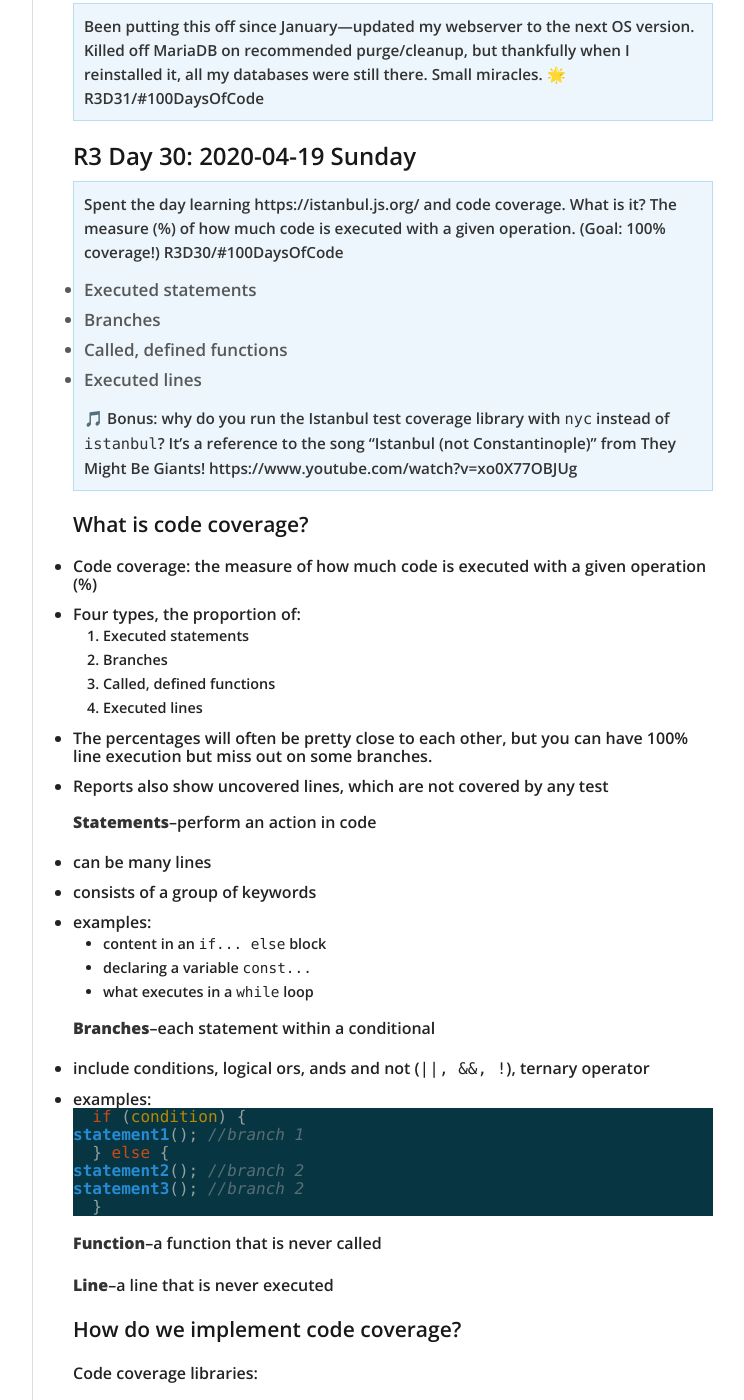
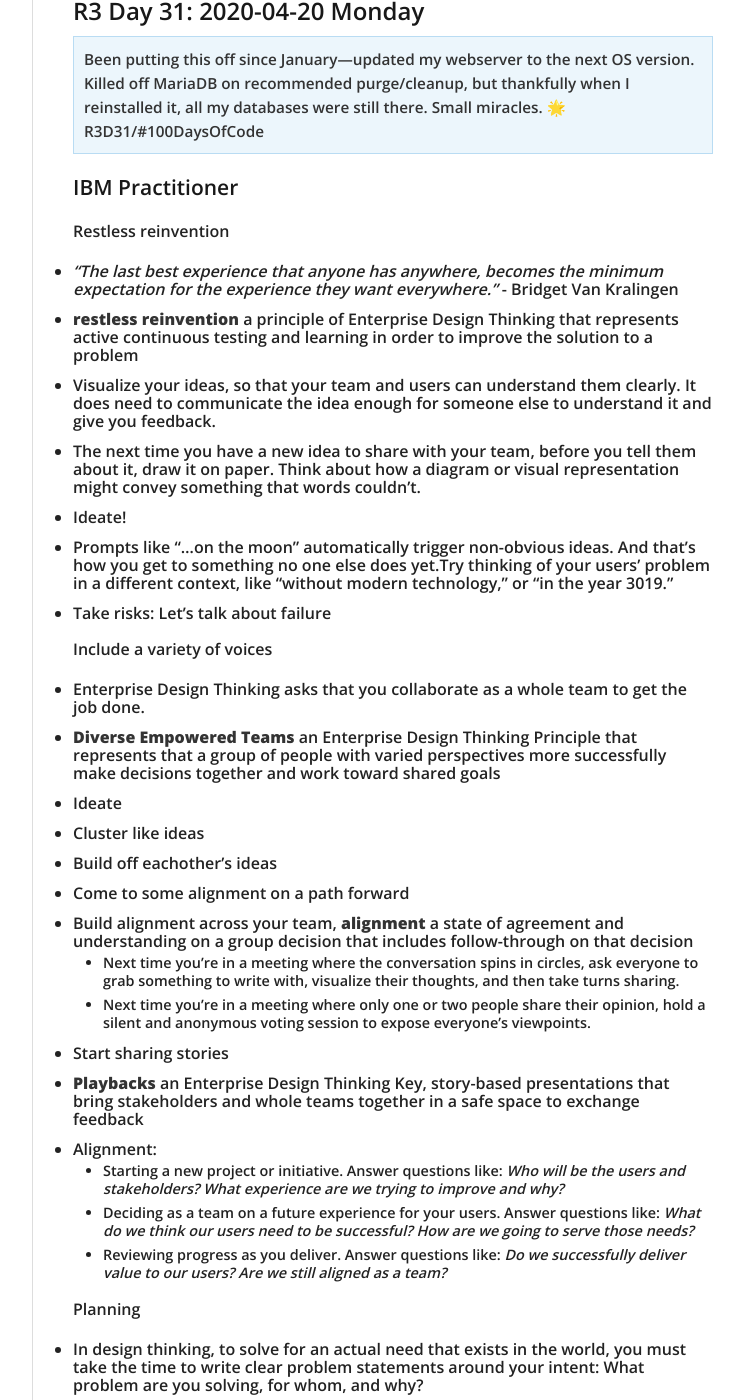
Before and after one commit to virtual/100daysofcode, a Jekyll site: the page built from index.md, in a window 1280 px wide and 1400 px high, scrolled down 1532 px. Shown: the whole window, without its empty margins (378-1122 px from the left). Built offline with Jekyll 4.4.1, drawn with Linux system fonts in a browser that asks for light colours; nearby versions of some CDN libraries; our own code applies the rules of GitHub Pages for plain Markdown files; some of the changed text lies outside the part shown.

Commit message:
finished ibm design enterprise practitioner badge

```diff
--- a/index.md
+++ b/index.md
@@ -46,6 +46,8 @@
   - Day 27: [Snaking Timeline](https://codepen.io/virtual/pen/bGVpdyN) ✓
 - Update webserver to support LetsEncrypt ACMEv2
   - Day 31: Updated to Debian 10 ✓
+- IBM Design Thinking
+  - Day 31: Practitioner Badge ✓
 - Animations / maniuplations with SVG
 - Create a game with an isometric view
 - Create a virtual pet site
@@ -63,6 +65,41 @@
 > Been putting this off since January—updated my webserver to the next OS version.
 >
 > Killed off MariaDB on recommended purge/cleanup, but thankfully when I reinstalled it, all my databases were still there. Small miracles. 🌟 R3D31/#100DaysOfCode
+
+### IBM Practitioner
+
+Restless reinvention
+
+- _“The last best experience that anyone has anywhere, becomes the minimum expectation for the experience they want everywhere.”_ - Bridget Van Kralingen
+- __restless reinvention__
+a principle of Enterprise Design Thinking that represents active continuous testing and learning in order to improve the solution to a problem
+- Visualize your ideas, so that your team and users can understand them clearly. It does need to communicate the idea enough for someone else to understand it and give you feedback.
+- The next time you have a new idea to share with your team, before you tell them about it, draw it on paper. Think about how a diagram or visual representation might convey something that words couldn’t.
+- Ideate!
+- Prompts like “...on the moon” automatically trigger non-obvious ideas. And that’s how you get to something no one else does yet.Try thinking of your users’ problem in a different context, like “without modern technology,” or “in the year 3019.”
+- Take risks: Let’s talk about failure
+
+Include a variety of voices
+- Enterprise Design Thinking asks that you collaborate as a whole team to get the job done.
+- __Diverse Empowered Teams__
+an Enterprise Design Thinking Principle that represents that a group of people with varied perspectives more successfully make decisions together and work toward shared goals
+- Ideate
+- Cluster like ideas
+- Build off eachother's ideas
+- Come to some alignment on a path forward
+- Build alignment across your team, __alignment__ a state of agreement and understanding on a group decision that includes follow-through on that decision
+  - Next time you’re in a meeting where the conversation spins in circles, ask everyone to grab something to write with, visualize their thoughts, and then take turns sharing.
+  - Next time you’re in a meeting where only one or two people share their opinion, hold a silent and anonymous voting session to expose everyone’s viewpoints.
+- Start sharing stories
+- __Playbacks__
+an Enterprise Design Thinking Key, story-based presentations that bring stakeholders and whole teams together in a safe space to exchange feedback
+- Alignment:
+  - Starting a new project or initiative. Answer questions like: _Who will be the users and stakeholders? What experience are we trying to improve and why?_
+  - Deciding as a team on a future experience for your users. Answer questions like: _What do we think our users need to be successful? How are we going to serve those needs?_
+  - Reviewing progress as you deliver. Answer questions like: _Do we successfully deliver value to our users? Are we still aligned as a team?_
+
+Planning
+- In design thinking, to solve for an actual need that exists in the world, you must take the time to write clear problem statements around your intent: What problem are you solving, for whom, and why?
 
 ## R3 Day 30: 2020-04-19 Sunday
 
```
Also changed, not shown: other parts of index.md (+1 -1 lines).
